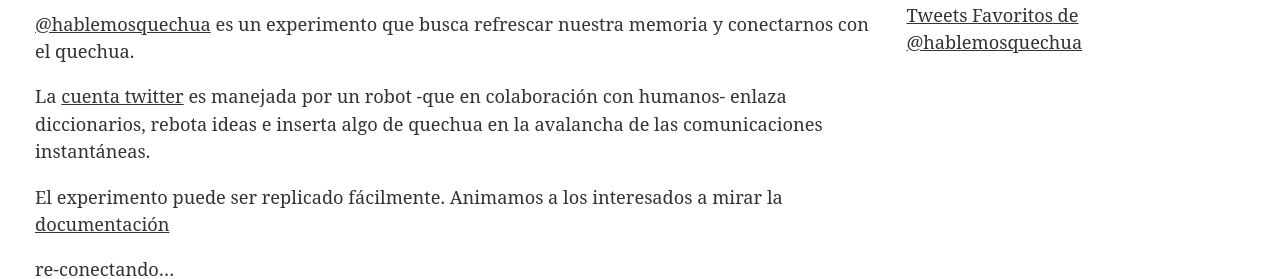
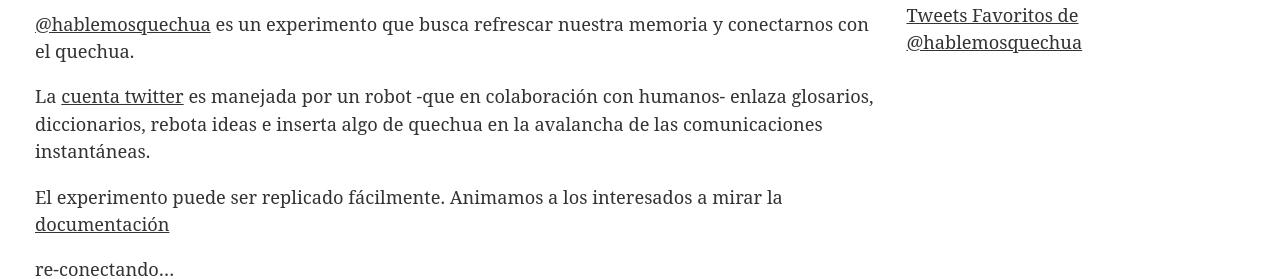
Before and after one commit to merunga/hablemosquechua-web, a Jekyll site: the page built from index.md, in a window 1280 px wide. Shown: the part 158-437 px from the top of the page. Built offline with Jekyll 4.4.1, drawn with Linux system fonts in a browser that asks for light colours; some web fonts are replaced; comment, search, counter and statistics services are not loaded.

Commit message:
agregando glosarios

```diff
--- a/index.md
+++ b/index.md
@@ -10,7 +10,7 @@ es un idioma vivo, hablado por más de diez millones de personas...
 experimento que busca refrescar nuestra memoria y conectarnos con el quechua.
 
 La [cuenta twitter](https://twitter.com/hablemosquechua) es manejada por un robot
--que en colaboración con humanos- enlaza diccionarios, rebota ideas e inserta
+-que en colaboración con humanos- enlaza glosarios, diccionarios, rebota ideas e inserta
 algo de quechua en la avalancha de las comunicaciones instantáneas.
 
 El experimento puede ser replicado fácilmente. Animamos a los interesados a mirar la [documentación](http://hablemosquechua.org/ejemplos.html)
```
Also changed, not shown: acerca-de.md (+1 -1 lines), 2 other files.
